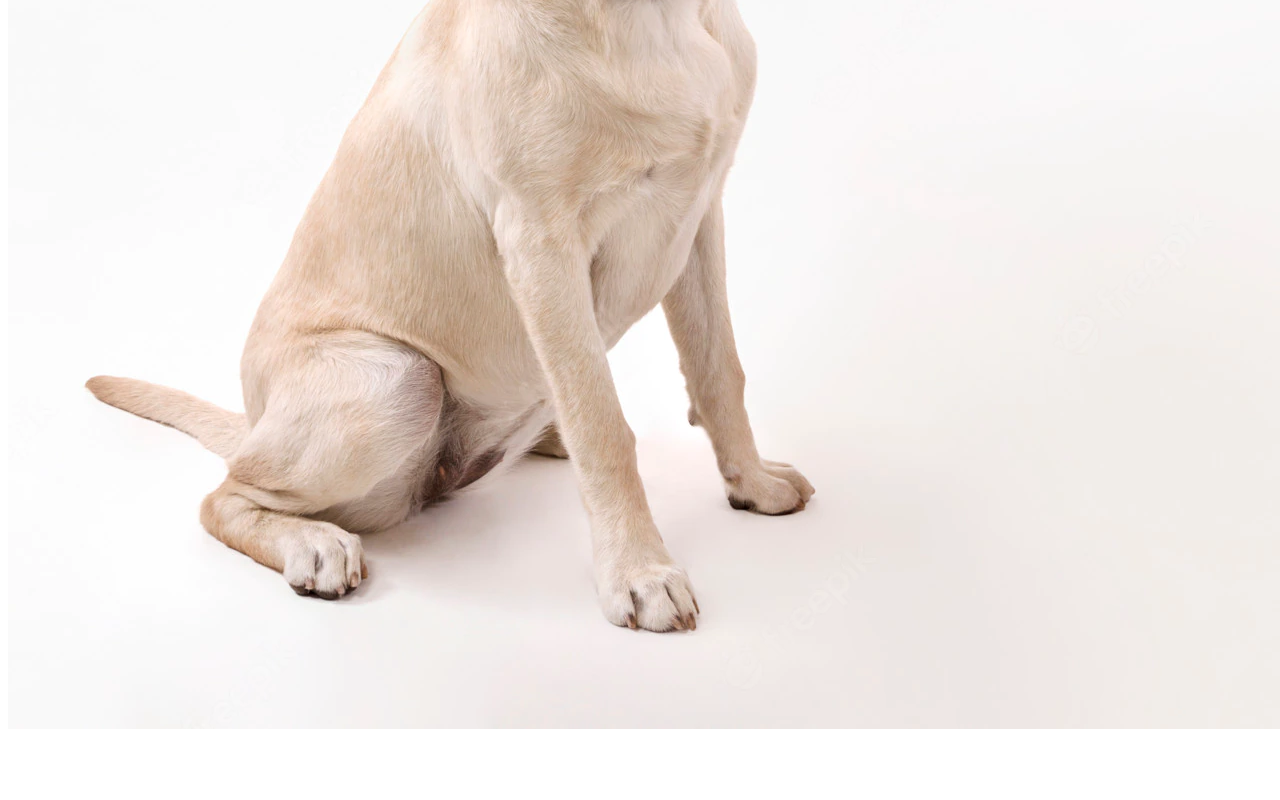
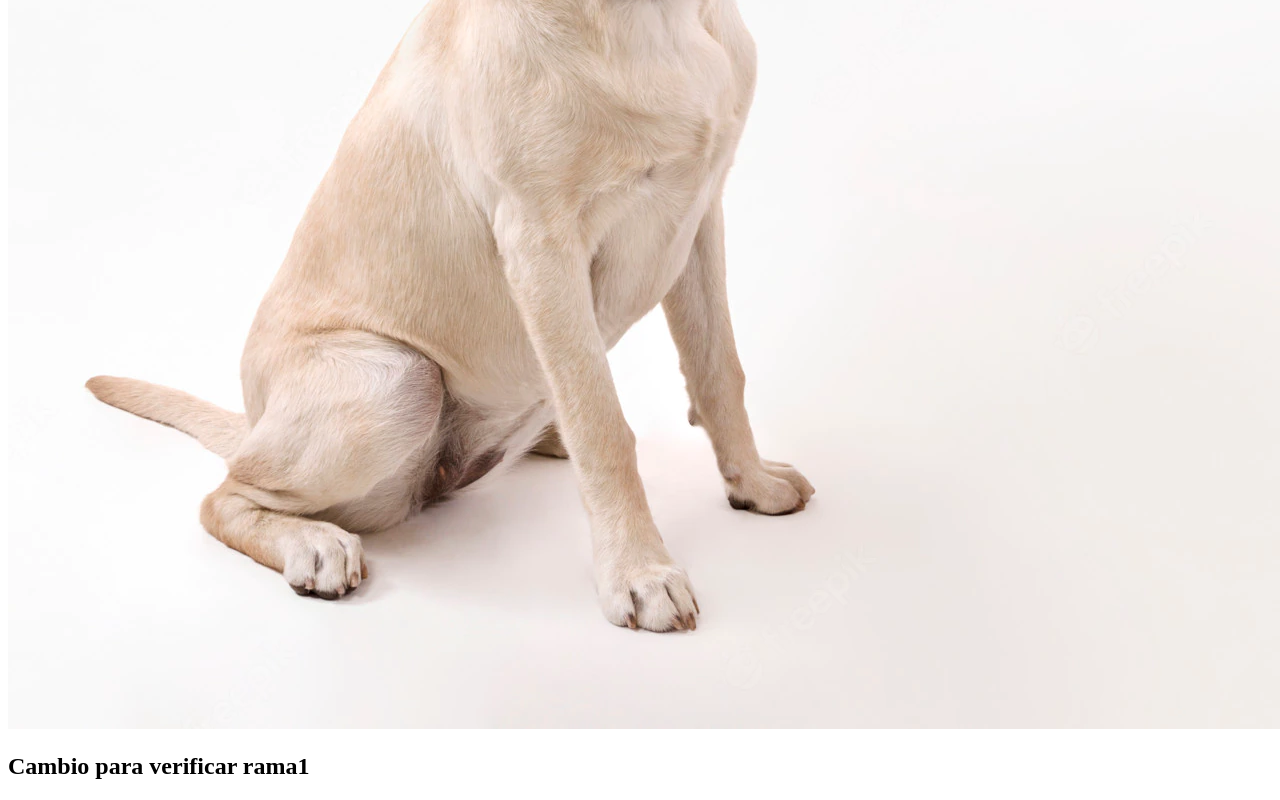
Before and after one commit to GAPAULETTI/Macprueba_1, a plain HTML site: page index.html in a window 1280 px wide. Shown: the part 770-1570 px from the top of the page. Before the commit the page ends 1511 px from the top, so only its background shows below. Drawn offline with Linux system fonts and the light colour scheme.

Commit message:
2do Commit Prueba (#1)

```diff
--- a/index.html
+++ b/index.html
@@ -13,6 +13,7 @@
     <p>Lorem ipsum dolor sit amet consectetur, adipisicing elit. Facere dolorem, odit dignissimos ipsam doloremque, illo, sit dolor eaque esse ipsa asperiores nesciunt aut repudiandae laboriosam? Sequi nesciunt magnam sapiente amet.</p>
 
     <img src="./labrador.jpg" alt="">
+    <h2>Cambio para verificar rama1</h2>
 
 </body>
 </html>
```
